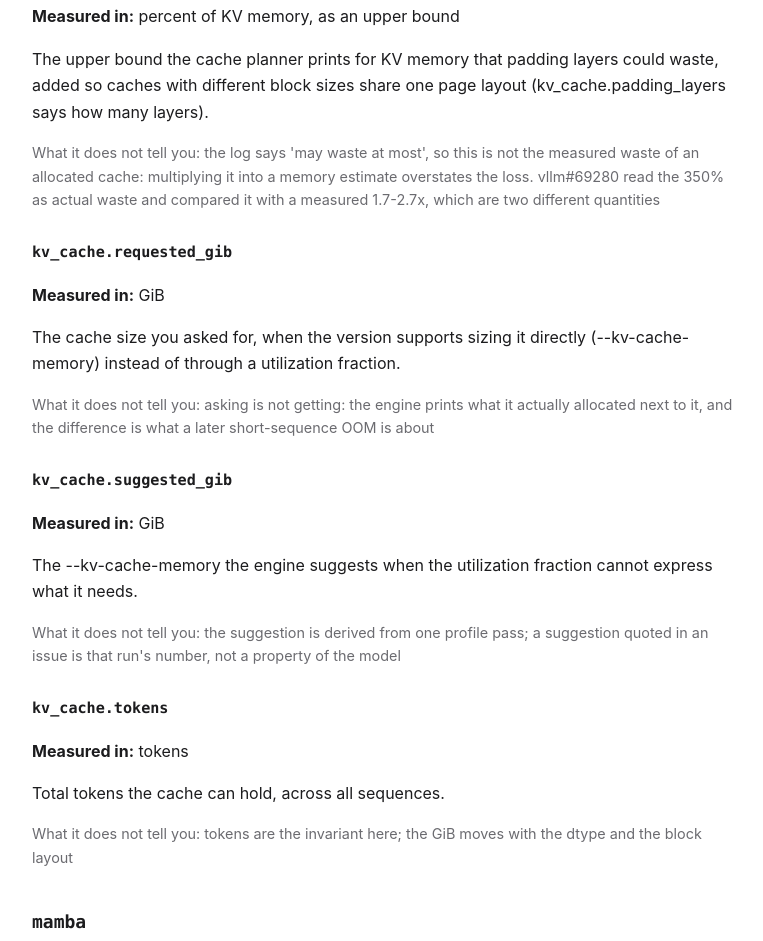
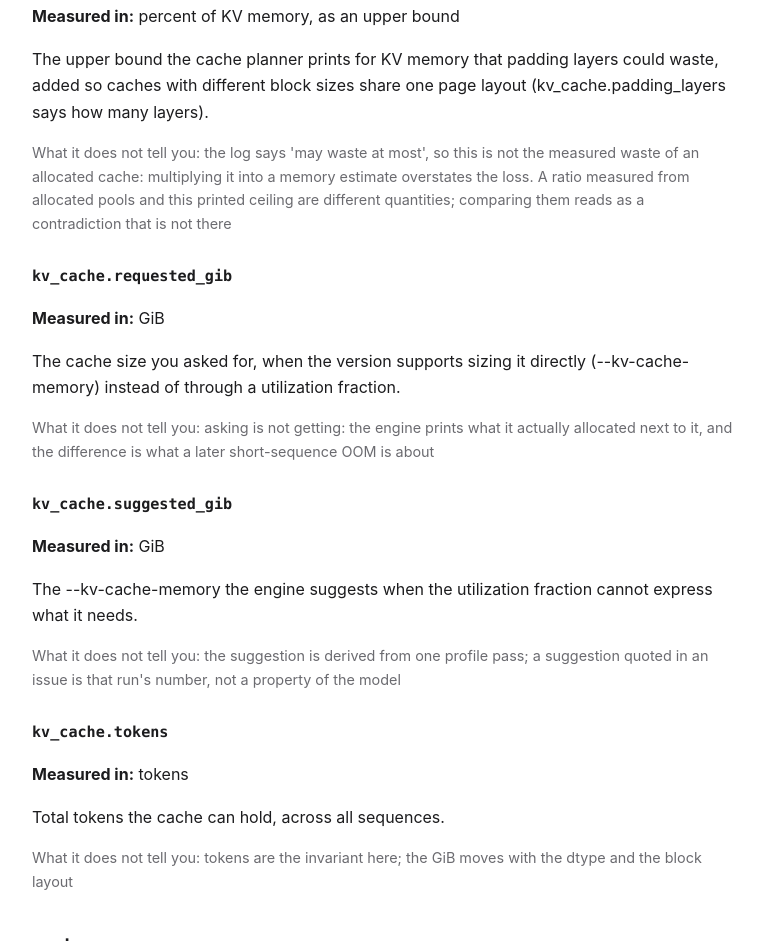
Before and after one commit to apex-mochen/servediff, a plain HTML site: page facts.html in a window 1280 px wide. Shown: the part 9123-10064 px from the top of the page, without its empty margins (256-1019 px from the left). Drawn offline with Linux system fonts and the light colour scheme.

Commit message:
facts: drop the issue name from the padding_waste trap

```diff
--- a/facts.html
+++ b/facts.html
@@ -184,7 +184,7 @@ ul.index li { margin:.5rem 0; }
 <h3><code>kv_cache.padding_waste</code></h3>
 <p><strong>Measured in:</strong> percent of KV memory, as an upper bound</p>
 <p>The upper bound the cache planner prints for KV memory that padding layers could waste, added so caches with different block sizes share one page layout (kv_cache.padding_layers says how many layers).</p>
-<p class="note">What it does not tell you: the log says &#x27;may waste at most&#x27;, so this is not the measured waste of an allocated cache: multiplying it into a memory estimate overstates the loss. vllm#69280 read the 350% as actual waste and compared it with a measured 1.7-2.7x, which are two different quantities</p>
+<p class="note">What it does not tell you: the log says &#x27;may waste at most&#x27;, so this is not the measured waste of an allocated cache: multiplying it into a memory estimate overstates the loss. A ratio measured from allocated pools and this printed ceiling are different quantities; comparing them reads as a contradiction that is not there</p>
 <h3><code>kv_cache.requested_gib</code></h3>
 <p><strong>Measured in:</strong> GiB</p>
 <p>The cache size you asked for, when the version supports sizing it directly (--kv-cache-memory) instead of through a utilization fraction.</p>
```
